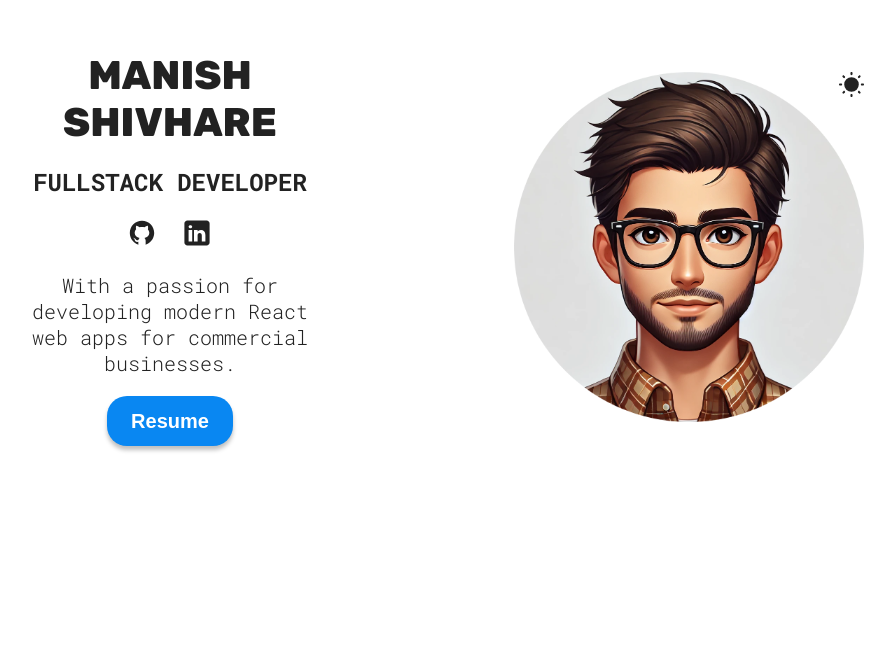
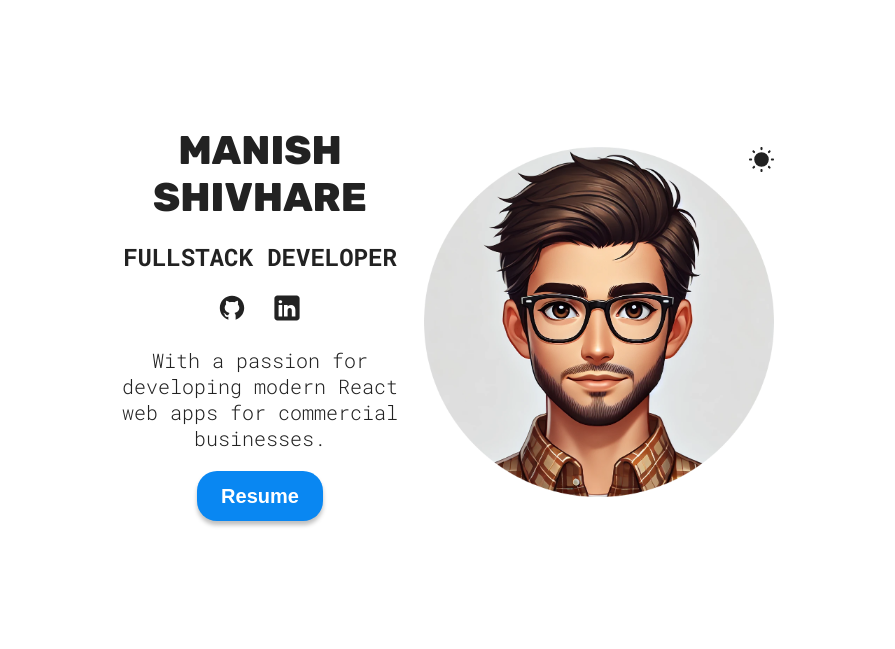
Before and after one commit to manishshivhare/portfolio, a React (Vite) app: page / in a window 1280 px wide. Shown: the part 151-800 px from the top of the page, without its empty margins (195-1090 px from the left). Built offline with nearby package versions, Linux system fonts and the light colour scheme.

Commit message:
added gap

```diff
--- a/src/App.css
+++ b/src/App.css
@@ -94,6 +94,7 @@ p {
   }
 
   @media (width >= 1400px) {
+
     #root {
       gap: 200px;
     }
--- a/src/sections/Hero/HeroStyles.module.css
+++ b/src/sections/Hero/HeroStyles.module.css
@@ -2,10 +2,11 @@
   display: flex;
   flex-direction: column;
   justify-content: center;
-  gap: 200px;
+  gap: 20px;
   text-align: center;
   height: 100dvh;
   min-height: 400px;
+  margin-top: 75px;
 
   .hero {
     max-width: 200px;
@@ -91,7 +92,9 @@
 }
 
 @media (width >= 1400px) {
+
   .container {
+
     .hero {
       max-width: 400px;
       width: 400px;
```
